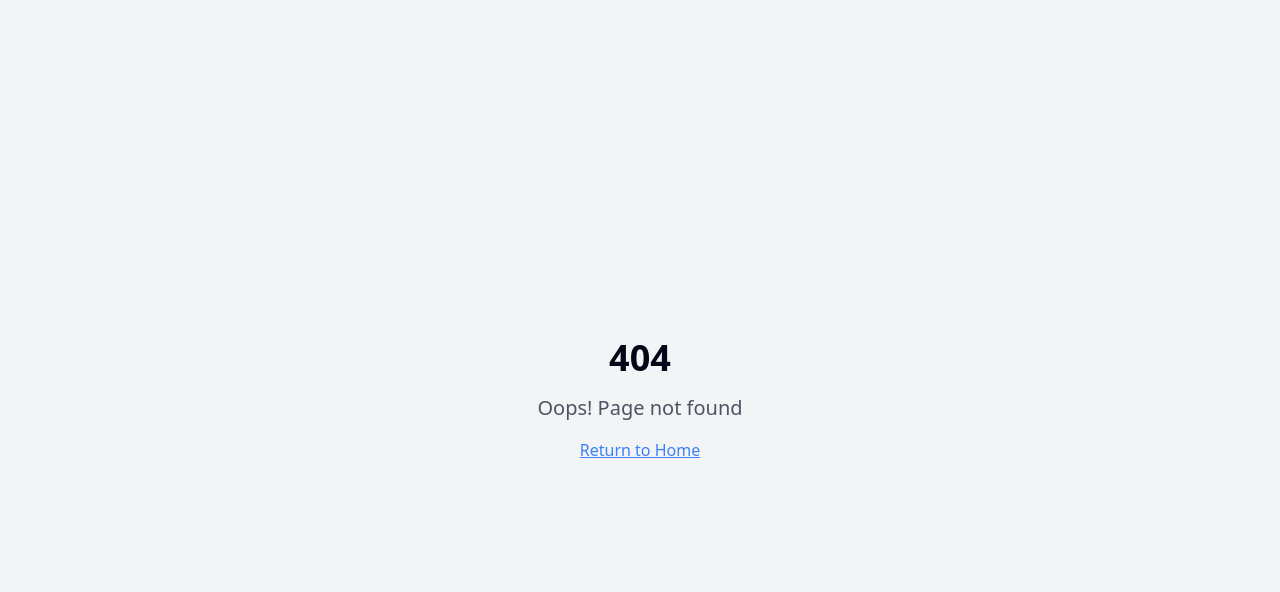
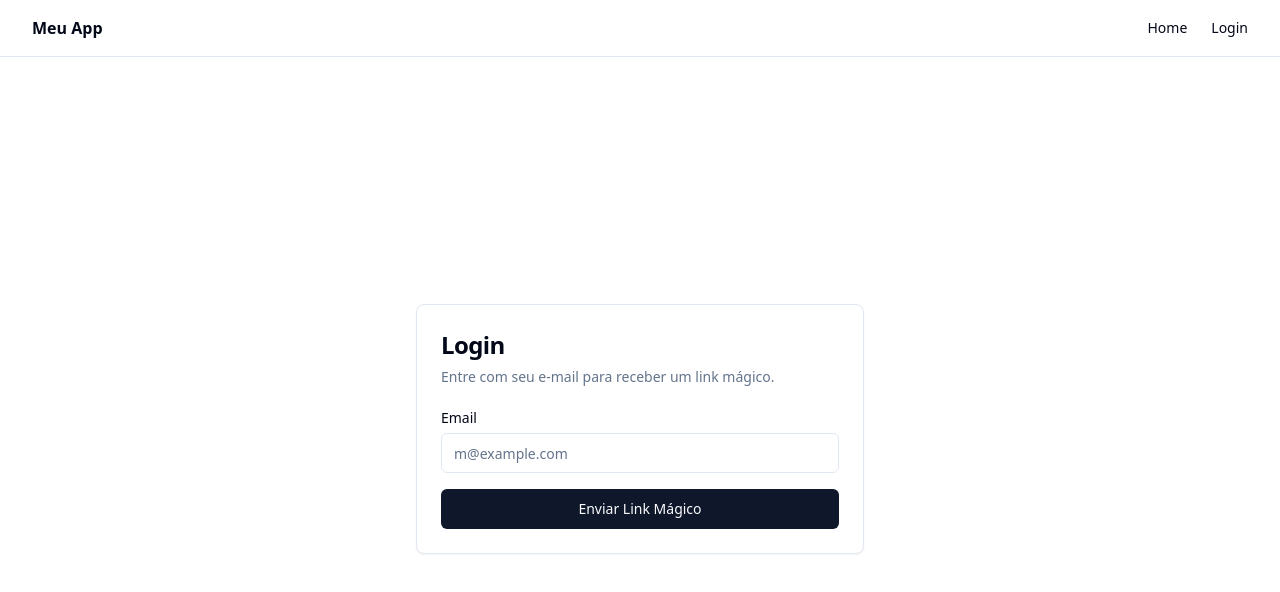
Before and after one commit to Ryansekky171/TesteDyad, a React (Vite) app: page /auth in a window 1280 px wide. Before the commit this address had no page. Shown: the top 592 px of the page. Built offline with nearby package versions, Linux system fonts and the light colour scheme; no server answers.

Commit message:
[dyad] wrote 4 file(s)

```diff
--- a/src/App.tsx
+++ b/src/App.tsx
@@ -5,6 +5,8 @@ import { QueryClient, QueryClientProvider } from "@tanstack/react-query";
 import { BrowserRouter, Routes, Route } from "react-router-dom";
 import Index from "./pages/Index";
 import NotFound from "./pages/NotFound";
+import Navbar from "./components/Navbar"; // Import the new Navbar
+import AuthPage from "./pages/AuthPage"; // Import the new AuthPage
 
 const queryClient = new QueryClient();
 
@@ -14,8 +16,10 @@ const App = () => (
       <Toaster />
       <Sonner />
       <BrowserRouter>
+        <Navbar /> {/* Add the Navbar here so it appears on all pages */}
         <Routes>
           <Route path="/" element={<Index />} />
+          <Route path="/auth" element={<AuthPage />} /> {/* Add the AuthPage route */}
           {/* ADD ALL CUSTOM ROUTES ABOVE THE CATCH-ALL "*" ROUTE */}
           <Route path="*" element={<NotFound />} />
         </Routes>
--- /dev/null
+++ b/src/components/Navbar.tsx
@@ -0,0 +1,56 @@
+"use client";
+
+import React from 'react';
+import { Link } from 'react-router-dom';
+import { Button } from "@/components/ui/button";
+import { Sheet, SheetContent, SheetTrigger } from "@/components/ui/sheet";
+import { Menu } from 'lucide-react';
+import { useIsMobile } from '@/hooks/use-mobile';
+
+const Navbar = () => {
+  const isMobile = useIsMobile();
+
+  const navLinks = (
+    <>
+      <Link to="/" className="text-sm font-medium transition-colors hover:text-primary">
+        Home
+      </Link>
+      <Link to="/auth" className="text-sm font-medium transition-colors hover:text-primary">
+        Login
+      </Link>
+      {/* Adicione mais links aqui conforme necessário */}
+    </>
+  );
+
+  return (
+    <header className="sticky top-0 z-50 w-full border-b bg-background/95 backdrop-blur supports-[backdrop-filter]:bg-background/60">
+      <div className="container flex h-14 items-center justify-between">
+        <Link to="/" className="mr-6 flex items-center space-x-2">
+          <span className="font-bold">Meu App</span>
+        </Link>
+
+        {isMobile ? (
+          <Sheet>
+            <SheetTrigger asChild>
+              <Button variant="ghost" size="icon" className="h-9 w-9">
+                <Menu className="h-5 w-5" />
+                <span className="sr-only">Toggle menu</span>
+              </Button>
+            </SheetTrigger>
+            <SheetContent side="right">
+              <nav className="flex flex-col gap-4 pt-6">
+                {navLinks}
+              </nav>
+            </SheetContent>
+          </Sheet>
+        ) : (
+          <nav className="flex items-center space-x-4 lg:space-x-6">
+            {navLinks}
+          </nav>
+        )}
+      </div>
+    </header>
+  );
+};
+
+export default Navbar;
--- /dev/null
+++ b/src/pages/AuthPage.tsx
@@ -0,0 +1,71 @@
+"use client";
+
+import React, { useState } from 'react';
+import { Button } from "@/components/ui/button";
+import { Input } from "@/components/ui/input";
+import { Label } from "@/components/ui/label";
+import { Card, CardContent, CardDescription, CardHeader, CardTitle } from "@/components/ui/card";
+import { supabase } from '@/lib/supabase';
+import { showSuccess, showError } from '@/utils/toast';
+
+const AuthPage = () => {
+  const [email, setEmail] = useState('');
+  const [loading, setLoading] = useState(false);
+
+  const handleLogin = async (event: React.FormEvent) => {
+    event.preventDefault();
+    setLoading(true);
+
+    try {
+      const { error } = await supabase.auth.signInWithOtp({
+        email,
+        options: {
+          emailRedirectTo: window.location.origin, // Isso garante que o redirecionamento seja para a URL atual (Vercel ou localhost)
+        },
+      });
+
+      if (error) {
+        showError(error.message);
+      } else {
+        showSuccess('Verifique seu e-mail para o link de login!');
+      }
+    } catch (error: any) {
+      showError(error.message || 'Ocorreu um erro inesperado.');
+    } finally {
+      setLoading(false);
+    }
+  };
+
+  return (
+    <div className="flex min-h-[calc(100vh-3.5rem)] items-center justify-center p-4">
+      <Card className="w-full max-w-md">
+        <CardHeader>
+          <CardTitle className="text-2xl">Login</CardTitle>
+          <CardDescription>
+            Entre com seu e-mail para receber um link mágico.
+          </CardDescription>
+        </CardHeader>
+        <CardContent>
+          <form onSubmit={handleLogin} className="grid gap-4">
+            <div className="grid gap-2">
+              <Label htmlFor="email">Email</Label>
+              <Input
+                id="email"
+                type="email"
+                placeholder="m@example.com"
+                required
+                value={email}
+                onChange={(e) => setEmail(e.target.value)}
+              />
+            </div>
+            <Button type="submit" className="w-full" disabled={loading}>
+              {loading ? 'Enviando...' : 'Enviar Link Mágico'}
+            </Button>
+          </form>
+        </CardContent>
+      </Card>
+    </div>
+  );
+};
+
+export default AuthPage;
--- a/src/pages/Index.tsx
+++ b/src/pages/Index.tsx
@@ -1,17 +1,32 @@
-// Update this page (the content is just a fallback if you fail to update the page)
+"use client";
 
 import { MadeWithDyad } from "@/components/made-with-dyad";
 
 const Index = () => {
   return (
-    <div className="min-h-screen flex items-center justify-center bg-gray-100">
-      <div className="text-center">
-        <h1 className="text-4xl font-bold mb-4">Welcome to Your Blank App</h1>
-        <p className="text-xl text-gray-600">
-          Start building your amazing project here!
+    <div className="flex min-h-[calc(100vh-3.5rem)] flex-col items-center justify-center bg-gray-50 p-4 text-center">
+      <div className="max-w-2xl">
+        <h1 className="text-5xl font-extrabold tracking-tight text-gray-900 sm:text-6xl">
+          Bem-vindo ao Seu App!
+        </h1>
+        <p className="mt-6 text-lg leading-8 text-gray-600">
+          Este é o ponto de partida para o seu incrível projeto. Explore a navegação acima e comece a construir!
         </p>
+        <div className="mt-10 flex items-center justify-center gap-x-6">
+          <a
+            href="/auth"
+            className="rounded-md bg-indigo-600 px-3.5 py-2.5 text-sm font-semibold text-white shadow-sm hover:bg-indigo-500 focus-visible:outline focus-visible:outline-2 focus-visible:outline-offset-2 focus-visible:outline-indigo-600"
+          >
+            Ir para Login
+          </a>
+          <a href="#" className="text-sm font-semibold leading-6 text-gray-900">
+            Saiba mais <span aria-hidden="true">→</span>
+          </a>
+        </div>
       </div>
-      <MadeWithDyad />
+      <div className="absolute bottom-0 w-full">
+        <MadeWithDyad />
+      </div>
     </div>
   );
 };
```
